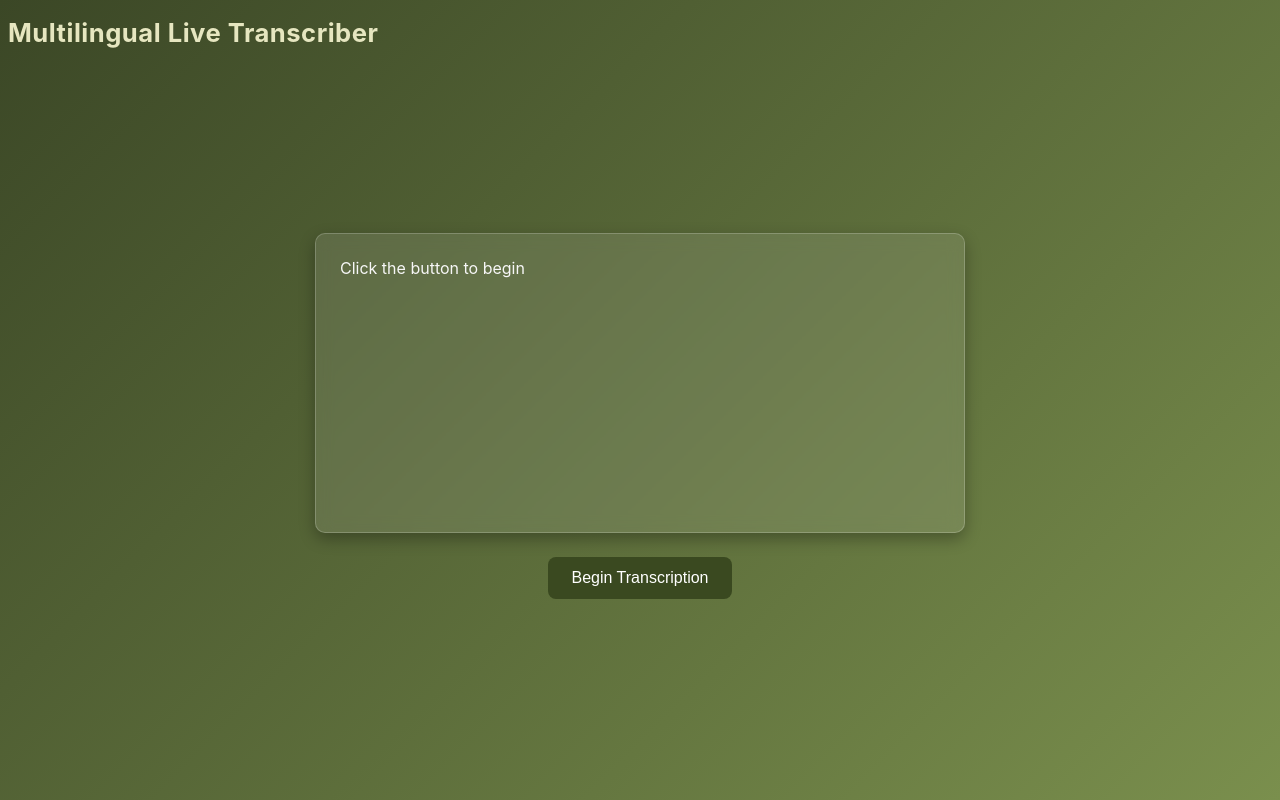
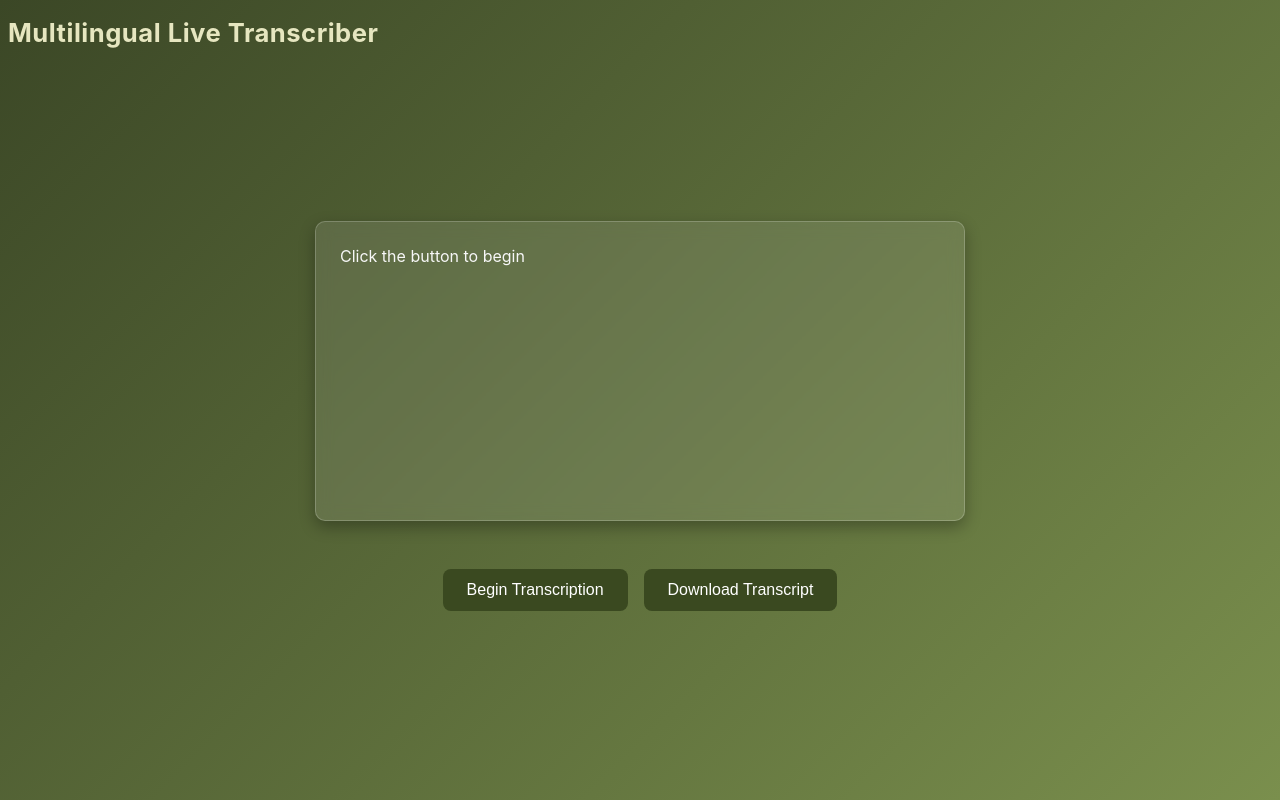
Before and after one commit to mmed3091/live-transcriber, a React (Vite) app in the folder language-chatbot/: page / in a window 1280 px wide. Built offline with nearby package versions, Linux system fonts and the light colour scheme; no server answers.

Commit message:
added download functionality

```diff
--- a/language-chatbot/src/App.css
+++ b/language-chatbot/src/App.css
@@ -44,7 +44,7 @@ html, body {
 }
 
 
-.toggle-button {
+.button {
   margin-top: 1.5rem;
   background-color: #3a4920;
   color: #ffffff;
@@ -56,11 +56,19 @@ html, body {
   transition: background-color 0.25s ease, transform 0.15s ease;
 }
 
-.toggle-button:hover {
+.button:hover {
   background-color: #6b8e23;
   transform: translateY(-2px);
 }
 
-.toggle-button:active {
+.button:active {
   transform: translateY(0);
 }
+
+.buttons {
+  display: flex;
+  justify-content: center;
+  align-items: center;
+  gap: 1rem;
+  margin-top: 1.5rem;
+}
--- a/language-chatbot/src/App.tsx
+++ b/language-chatbot/src/App.tsx
@@ -1,6 +1,7 @@
 import { useState } from "react";
 import { useRef } from "react";
 import "./App.css";
+import { downloadFile } from "./utils/downloadUtils";
 
 function App() {
   const apiKey = import.meta.env.VITE_API_KEY;
@@ -29,7 +30,7 @@ function App() {
         mediaRecorderRef.current = mediaRecorder;
 
         const socket = new WebSocket(
-          "wss://api.deepgram.com/v1/listen?language=multi&model=nova-3", // create a new Websocket conncetion to the server at the URL
+          "wss://api.deepgram.com/v1/listen?language=multi&model=nova-3", // create a new Websocket connection to the server at the URL
           [
             "token", // subprotocols
             apiKey,
@@ -61,24 +62,29 @@ function App() {
         console.error("Failed to start transcription", err);
       }
     }
+
   };
 
   return (
     <div className="app">
       <h1 className="header">Multilingual Live Transcriber</h1>
+
       <div className="transcript-box">
         {transcript ||
           (isTranscribing ? "Listening..." : "Click the button to begin")}
       </div>
 
-      <button onClick={handleTranscriptionToggle} className="toggle-button">
-        {isTranscribing ? "Stop Transcription" : "Begin Transcription"}
-      </button>
+      <div className="buttons">
+        <button onClick={handleTranscriptionToggle} className="button">
+          {isTranscribing ? "Stop Transcription" : "Begin Transcription"}
+        </button>
 
-      {/* <div className="transcript-box">
-        {transcript ||
-          (isTranscribing ? "Listening..." : "Click the button to begin")}
-      </div> */}
+        <button
+          onClick={ ()=> downloadFile(transcript, "transcript.txt", "text/plain")}
+          className="button">
+          Download Transcript
+        </button>
+      </div>
     </div>
   );
 }
--- /dev/null
+++ b/language-chatbot/src/utils/downloadUtils.tsx
@@ -0,0 +1,33 @@
+export function downloadFile(text: string, fileName: string, fileType: string ): void {
+
+  const textFileAsBlob = new Blob([text], { type: fileType });
+  const downloadLink = document.createElement("a");
+  downloadLink.download = fileName;
+  downloadLink.textContent = "Download File";
+
+
+  const objectURL =
+    window.URL?.createObjectURL(textFileAsBlob) ??
+    (window as any).webkitURL?.createObjectURL(textFileAsBlob);
+
+  if (!objectURL) {
+    console.error("Failed to create object URL for download.");
+    return;
+  }
+
+  downloadLink.href = objectURL;
+
+
+  if (!(window as any).webkitURL) {
+    downloadLink.style.display = "none";
+    document.body.appendChild(downloadLink);
+  }
+
+  downloadLink.click();
+
+
+  URL.revokeObjectURL(objectURL);
+  if (downloadLink.parentNode) {
+    document.body.removeChild(downloadLink);
+  }
+}
```
